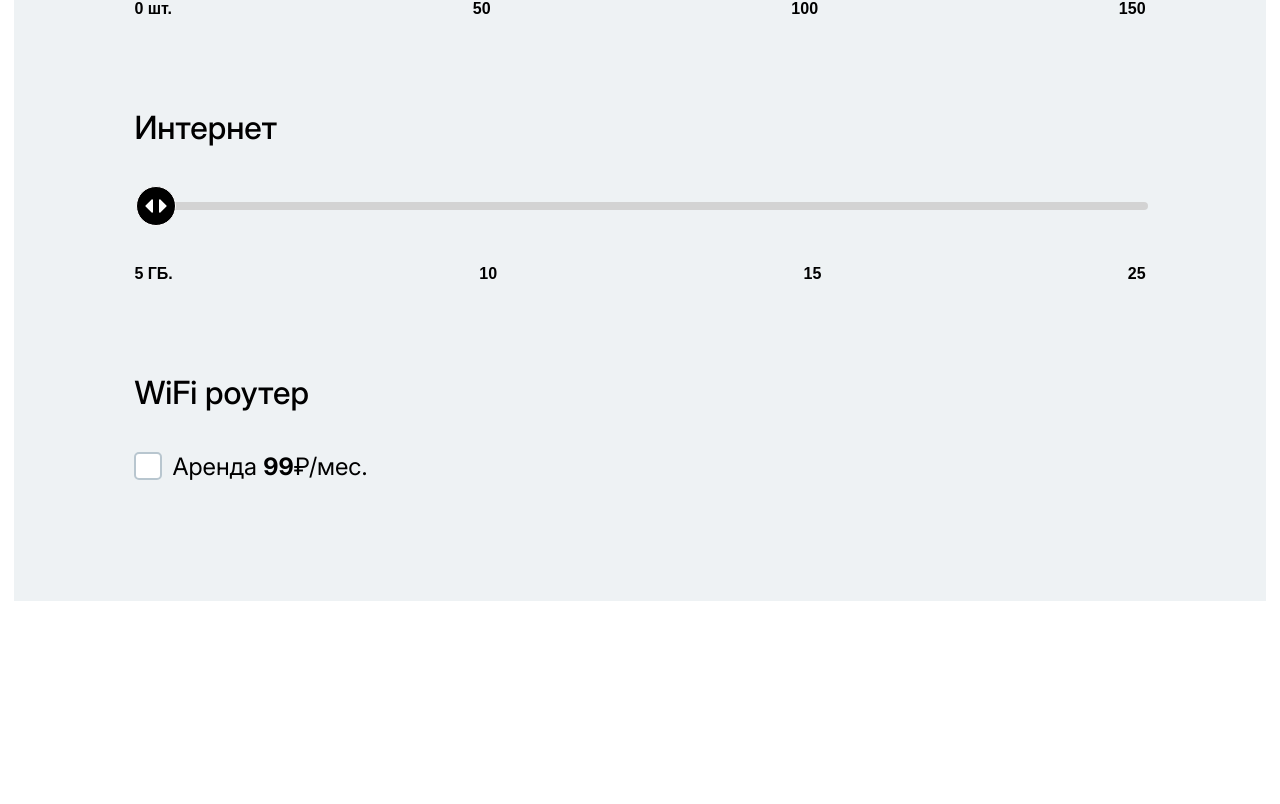
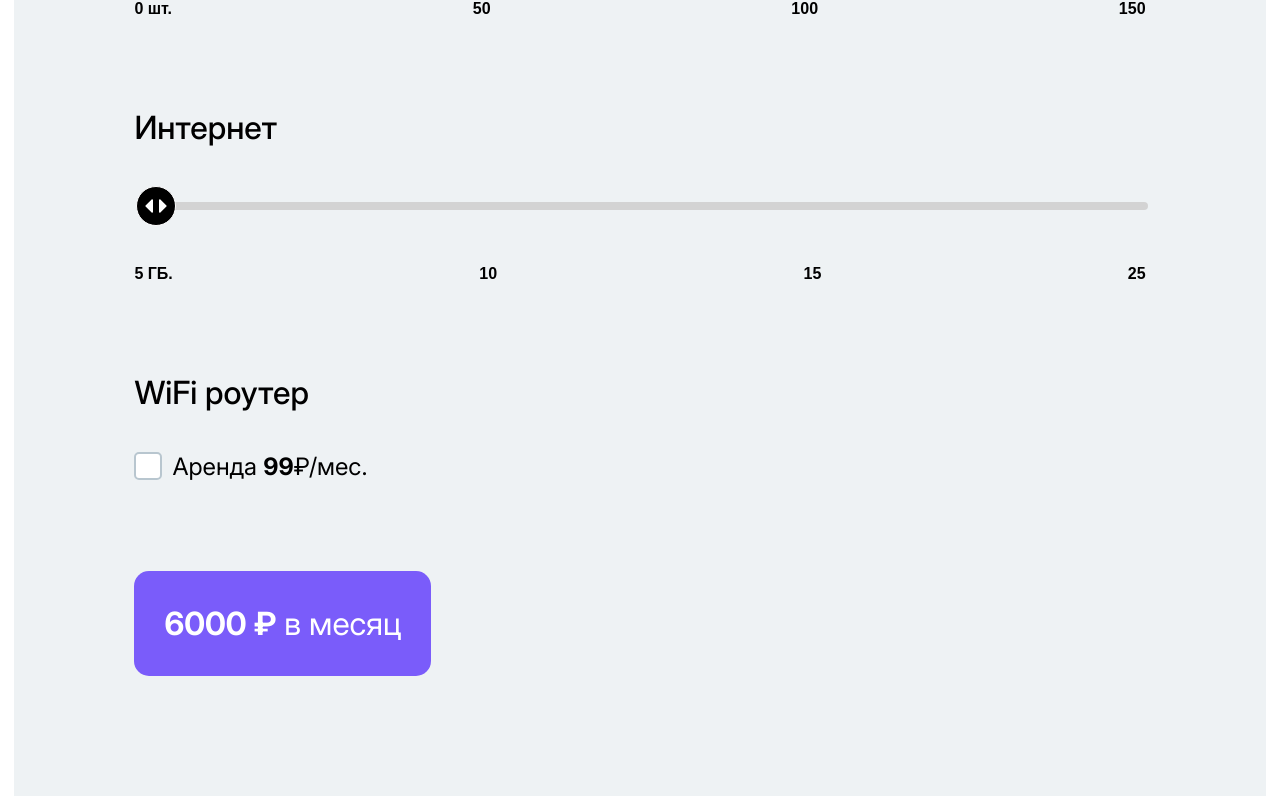
Before and after one commit to aposum23/TariffPreferences, a Vue app: page / in a window 1280 px wide. Shown: the part 971-1775 px from the top of the page. Before the commit the page ends 1580 px from the top, so only its background shows below. Built offline with nearby package versions, Linux system fonts and the light colour scheme; the HTML template or start-up script is replaced by a standard one.

Commit message:
sendFormButton: Кнопка сохранения формы

```diff
--- /dev/null
+++ b/src/components/UI/ButtonControl.vue
@@ -0,0 +1,32 @@
+<script setup lang="ts">
+</script>
+
+<template>
+  <div
+      class="button"
+  >
+    <span class="button__label">
+      <slot></slot>
+    </span>
+  </div>
+</template>
+
+<style scoped lang="scss">
+.button {
+  background: #7A5CFA;
+  padding: 33px 30px;
+  border-radius: 15px;
+  text-align: center;
+  cursor: pointer;
+
+  &__label {
+    color: #FFFFFF;
+    font-size: 32px;
+    user-select: none;
+  }
+
+  &:active {
+    background: #000000;
+  }
+}
+</style>
--- a/src/modules/TariffPreferences/TariffPreferences.vue
+++ b/src/modules/TariffPreferences/TariffPreferences.vue
@@ -4,6 +4,7 @@ import PhoneNumber from "@/components/inputs/PhoneNumber.vue";
 import {ref} from "vue";
 import CheckboxInput from "@/components/inputs/CheckboxInput.vue";
 import {useTariffPreferencesStore} from "@/stores/tariffPreferences.ts";
+import ButtonControl from "@/components/UI/ButtonControl.vue";
 
 const phone = ref('');
 const minutes = ref(0);
@@ -41,6 +42,12 @@ const tariffPreferencesStore = useTariffPreferencesStore();
     />
     <p class="input-label">WiFi роутер</p>
     <CheckboxInput v-model="tariffPreferencesStore.formData.addRouter">Аренда <b>{{tariffPreferencesStore.routerPrice}}</b>&#8381;/мес.</CheckboxInput>
+    <ButtonControl
+        class="tariff-preferences__send-form"
+        @click="() => tariffPreferencesStore.saveForm()"
+    >
+      <b>{{tariffPreferencesStore.calculatedPrice}} &#8381;</b> в месяц
+    </ButtonControl>
   </form>
 </template>
 
@@ -54,6 +61,11 @@ const tariffPreferencesStore = useTariffPreferencesStore();
     font-size: 64px;
     font-weight: 700;
   }
+
+  &__send-form {
+    margin-top: 90px;
+    width: fit-content;
+  }
 }
 
 .input-label {
--- a/src/stores/tariffPreferences.ts
+++ b/src/stores/tariffPreferences.ts
@@ -32,7 +32,7 @@ export const useTariffPreferencesStore = defineStore('tariffPreferences', () =>
     })
 
     const saveForm = (): void => {
-        if (formData.phoneNumber) {
+        if (formData.value.phoneNumber) {
             const formDataJSON: string = JSON.stringify(formData.value)
 
             alert(formDataJSON);
```
